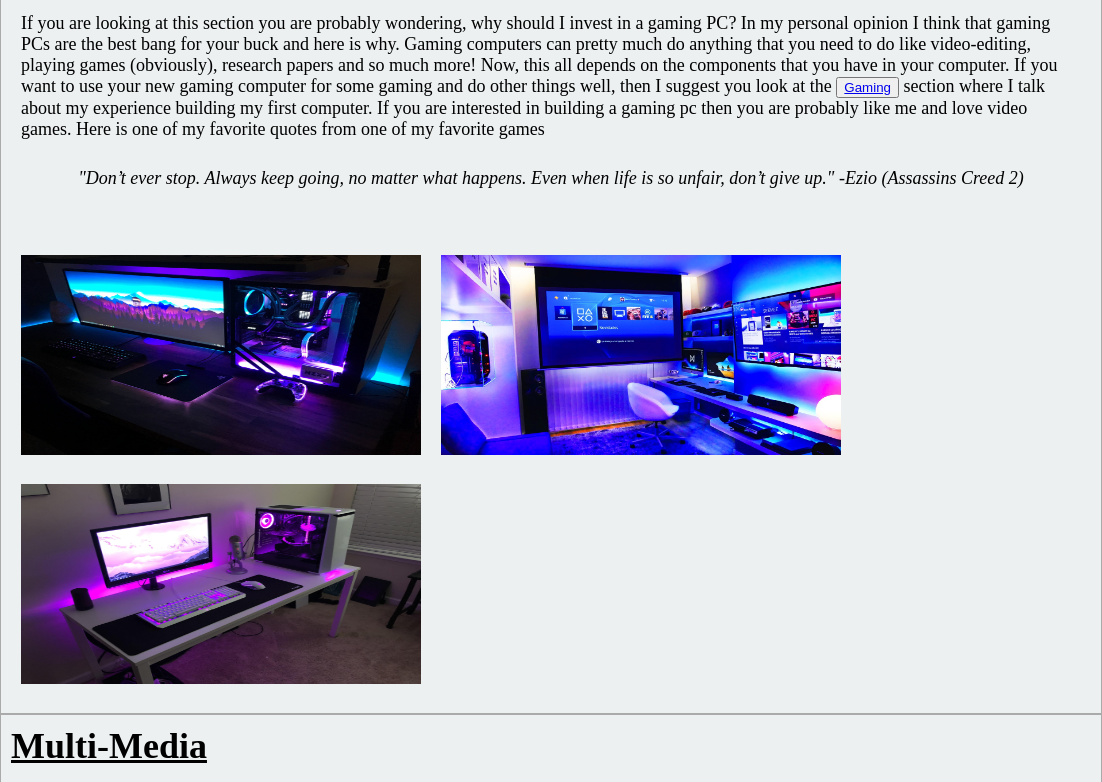
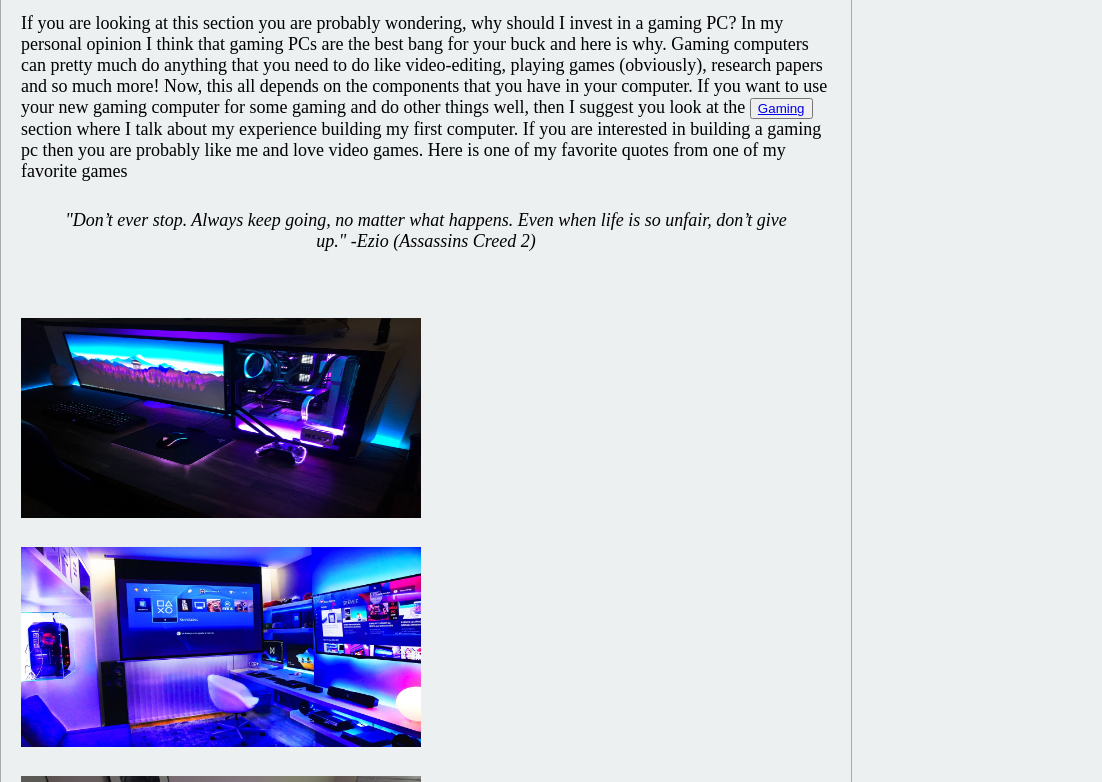
Before and after one commit to DTerrell77/Udacity-Projects, a plain HTML site: page Personal Blog Website/index.html in a window 768 px wide. Shown: the part 293-1075 px from the top of the page, 1102 px wide, since content can reach past the window. Drawn offline with Linux system fonts and the light colour scheme; files whose address does not match are found by name.

Commit message:
Add files via upload

```diff
--- a/Personal Blog Website/Styles/blogHomepage.css
+++ b/Personal Blog Website/Styles/blogHomepage.css
@@ -27,7 +27,7 @@ body{
         display: grid;
         width: auto;
         height: auto;
-        grid-template-columns: 300px 300px 300px;
+        grid-template-columns: 650px;
         grid-template-rows: 225px 1fr 1fr 1fr 650px;
         grid-template-areas:
         "hd hd hd hd hd hd hd hd hd"
```
